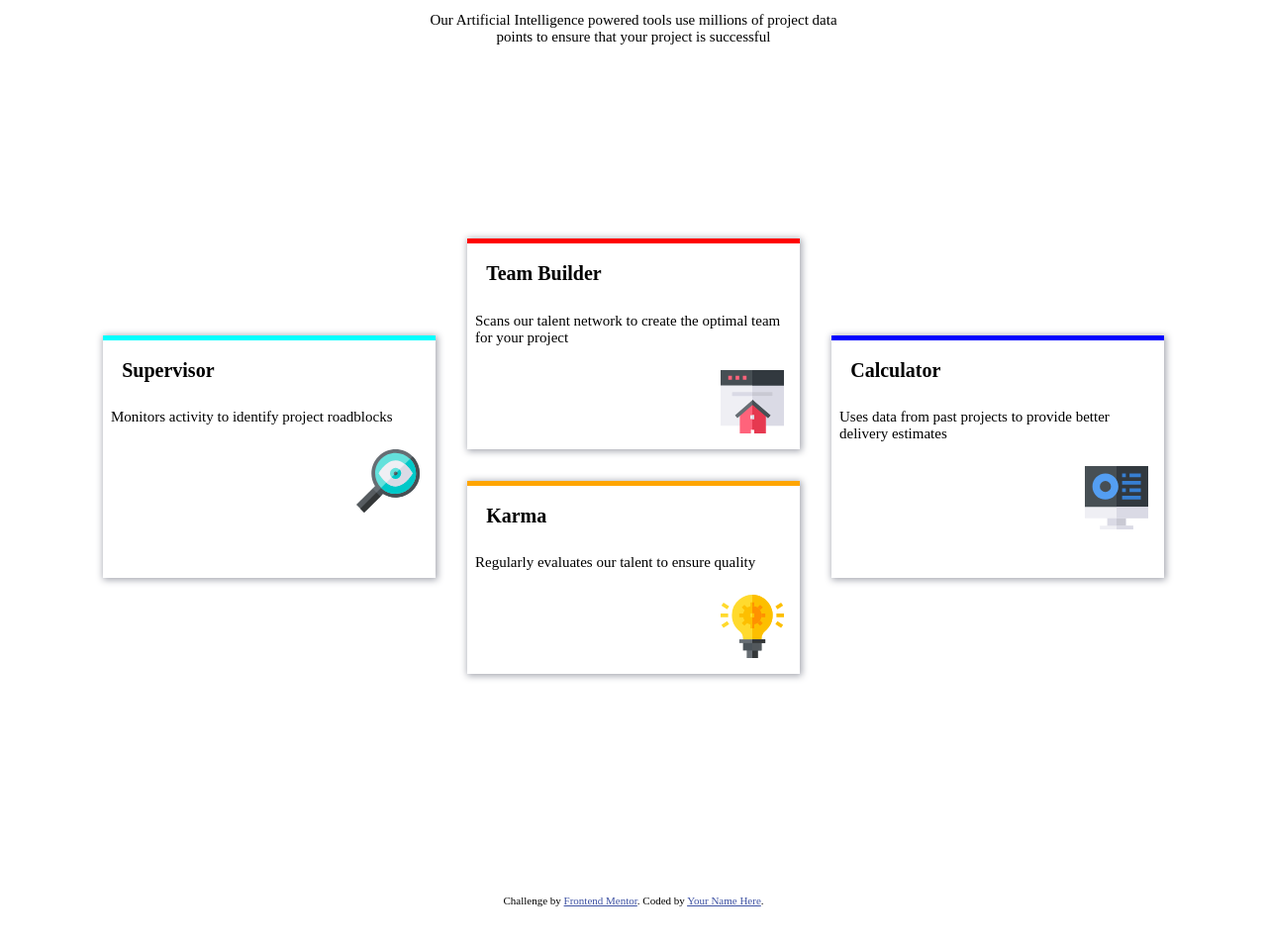
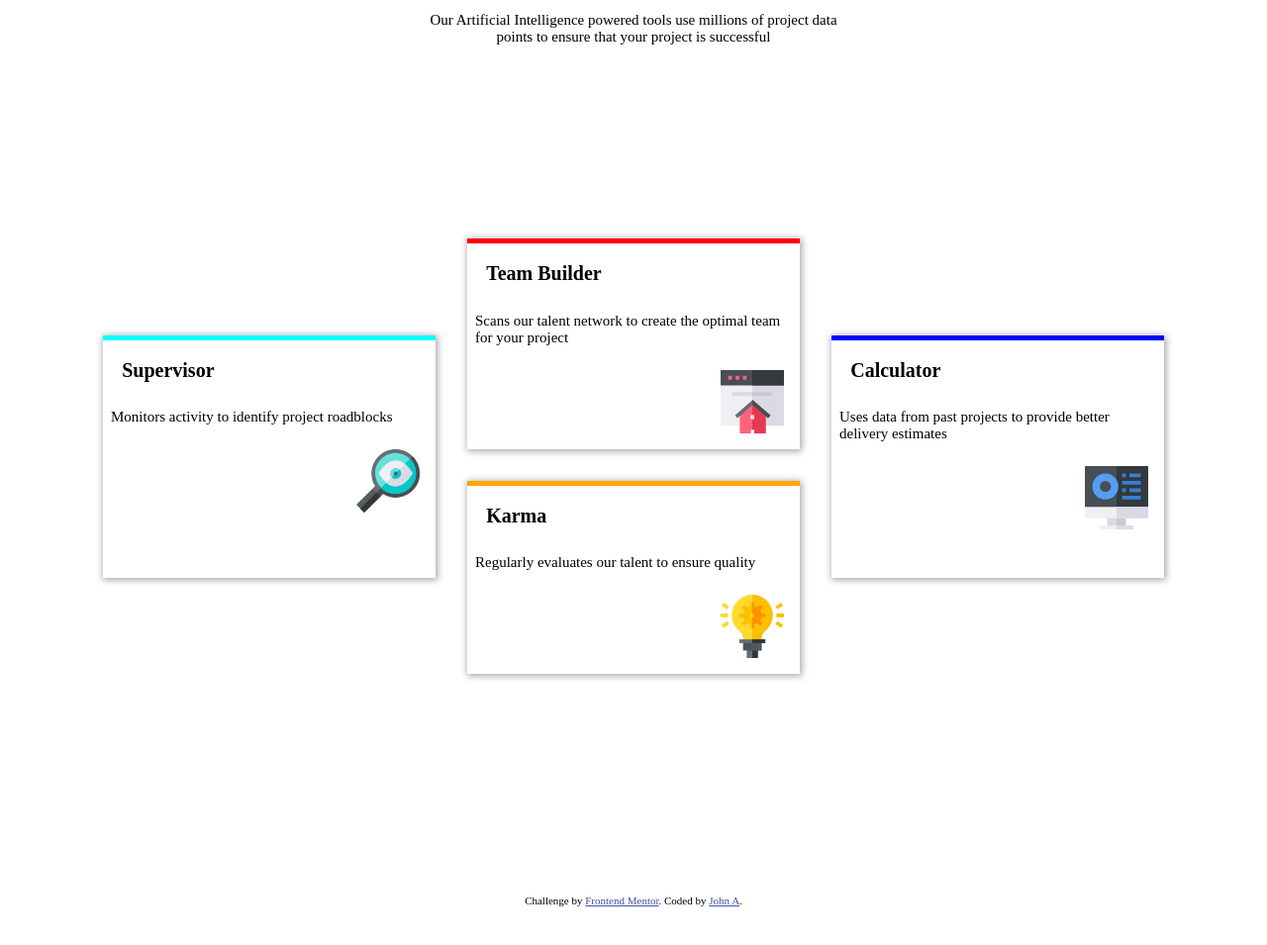
Before and after one commit to ajkun55/four-card-feature-section, a plain HTML site: page index.html in a window 1280 px wide. Shown: the part 131-1086 px from the top of the page at 99% size. Drawn offline with Linux system fonts and the light colour scheme.

Commit message:
Update index.html

```diff
--- a/index.html
+++ b/index.html
@@ -54,7 +54,7 @@
   <footer>
     <p class="attribution">
       Challenge by <a href="https://www.frontendmentor.io?ref=challenge" target="_blank">Frontend Mentor</a>.
-      Coded by <a href="#">Your Name Here</a>.
+      Coded by <a href="#">John A</a>.
     </p>
   </footer>
 </body>
```
